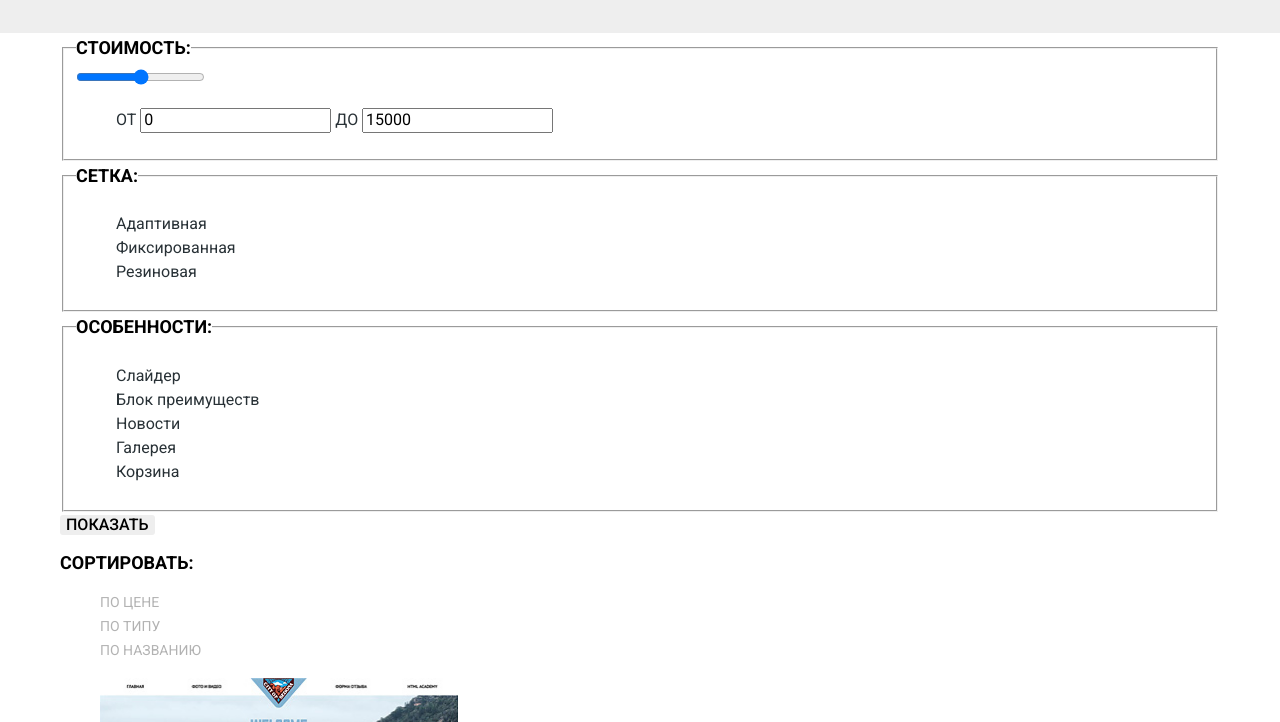
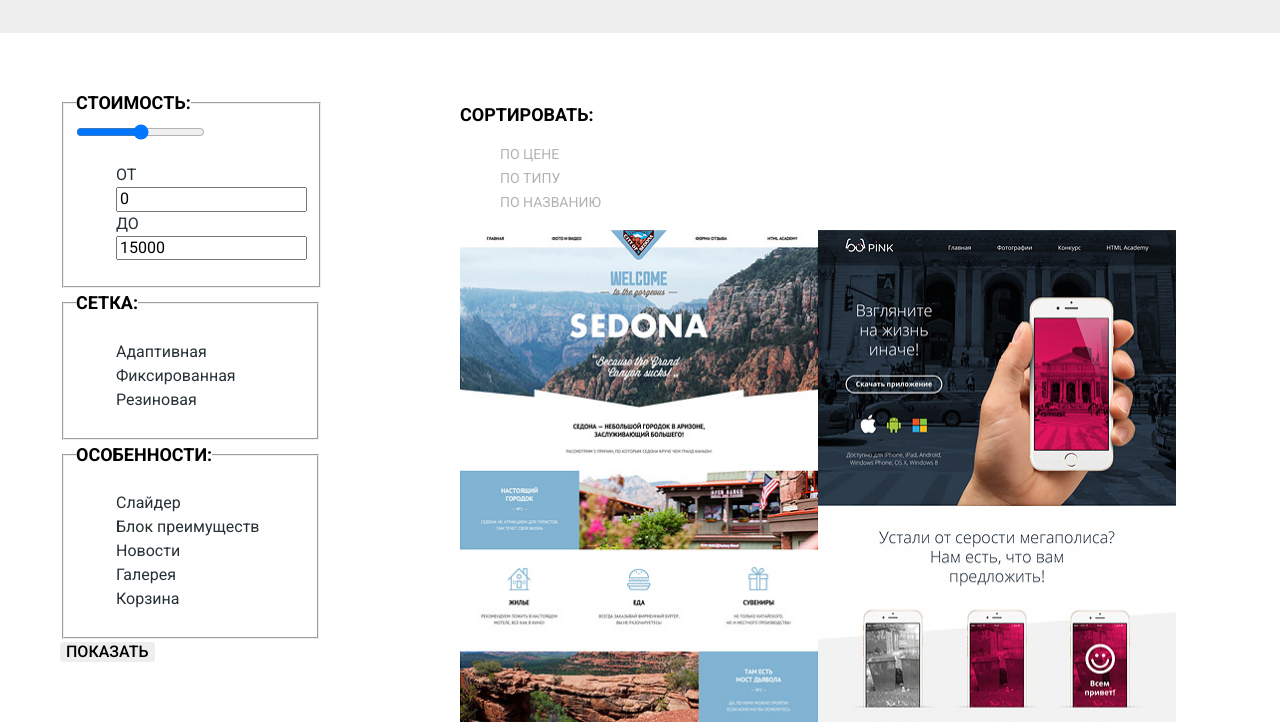
Before and after one commit to SychugovKirill/1122973-nerds-28, a plain HTML site: page catalog.html in a window 1280 px wide. Shown: the part 230-952 px from the top of the page. Drawn offline with Linux system fonts and the light colour scheme.

Commit message:
Сделал сетки catalog

```diff
--- a/css/style.css
+++ b/css/style.css
@@ -375,6 +375,19 @@ input[type="radio"].visually-hidden {
 
 /* filters */
 
+.wrap-catalog {
+	display: flex;
+	justify-content: space-between;
+	padding-top: 55px;
+	margin-bottom: 50px;
+	border: none;
+}
+
+.filters {
+	max-width: 261px;
+}
+
+
 .field__subtitle {
   font-size: 18px;
   line-height: 30px;
@@ -428,6 +441,10 @@ input[type="radio"].visually-hidden {
 
 /* catalog */
 
+.catalog {
+	max-width: 760px;
+}
+
 .catalog-filter__text {
   font-size: 18px;
   font-weight: 700;
@@ -455,7 +472,13 @@ input[type="radio"].visually-hidden {
 }
 
 .price-list {
-  list-style: none;
+	display: flex;
+	flex-wrap: wrap;
+	padding: 0;
+	margin: 0;
+	margin-bottom: 27px;
+
+	list-style: none;
 }
 
 .catalog__info {
```
